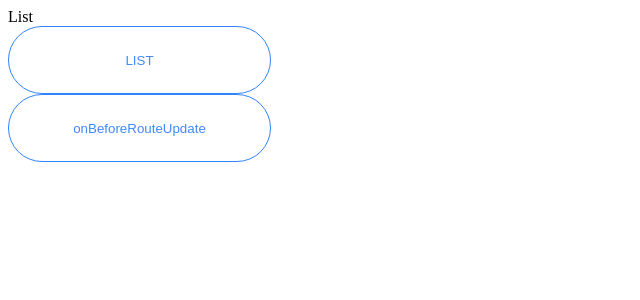
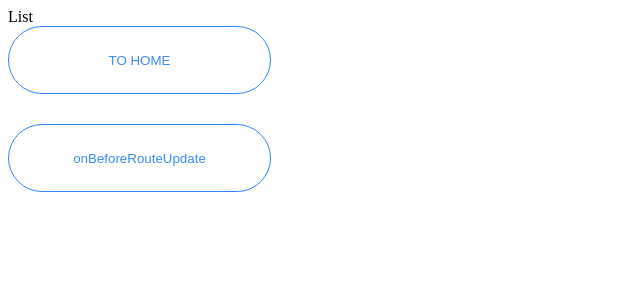
Before and after one commit to Soumns777/soumns-the-hundredth-sunset, a Vue app: page /list/1 in a window 1280 px wide. Shown: the top 300 px of the page, without its empty margins (0-640 px from the left). Built offline with nearby package versions, Linux system fonts and the light colour scheme.

Commit message:
✨ feat:add-vue-router4

```diff
--- a/src/App.vue
+++ b/src/App.vue
@@ -1,10 +1,12 @@
-<script setup lang="ts">
-import addRouter from '@/add-pinia/index.vue';
-</script>
+<script setup lang="ts"></script>
 
 <template>
   <div class="container">
-    <router-view></router-view>
+    <router-view v-slot="{ Component }">
+      <keep-alive>
+        <component :is="Component"></component>
+      </keep-alive>
+    </router-view>
     <!-- <addRouter/>-->
   </div>
 </template>
--- a/src/router/index.ts
+++ b/src/router/index.ts
@@ -13,7 +13,6 @@ const routes: RouteRecordRaw[] = [
     component: () => import('@/views/home/index.vue'),
     props: true
   },
-
   {
     path: '/list/:results',
     name: 'list',
--- a/src/views/home/index.vue
+++ b/src/views/home/index.vue
@@ -1,7 +1,8 @@
 <script setup lang='ts'>
 
-import {onMounted, ref, reactive} from "vue";
+import {onMounted, reactive, ref} from "vue";
 import {onBeforeRouteLeave, useRoute, useRouter} from "vue-router";
+
 
 const props = defineProps({
   home: {
@@ -22,6 +23,13 @@ const route = useRoute()
 
 // console.log(route, '🍊 route')
 // console.log(router, '🍊 router')
+
+const inpRef = ref(null)
+
+
+const change = () => {
+  console.log(inpRef.value, '🍊 inpRef')
+}
 
 
 onMounted(() => {
@@ -46,7 +54,9 @@ onBeforeRouteLeave((to, from, next) => {
 
 <template>
   Home
-  <button class="left-btn" @click="$router.push({name:'list',params:{list:'list',results:'测试数据'}})">HOME</button>
+  <button class="left-btn" @click="$router.push({name:'list',params:{list:'list',results:'测试数据'}})">TO LIST</button>
+
+  <input type="text" v-model="inpRef" @input="change">
 </template>
 
 
--- a/src/views/list/index.vue
+++ b/src/views/list/index.vue
@@ -29,7 +29,7 @@ console.log(props.list, props.results, '🍎 list')
 
 <template>
   List
-  <button class="left-btn" @click="$router.push({name:'home',params:{home:'home'}})">LIST</button>
+  <button class="left-btn" @click="$router.push({name:'home',params:{home:'home'}})">TO HOME</button>
 
   <button class="left-btn" @click="$router.push({name:'list',params:{list:'list',results:'测试数据11'}})">
     onBeforeRouteUpdate
@@ -39,7 +39,8 @@ console.log(props.list, props.results, '🍎 list')
 
 <style lang="scss" scoped>
 .left-btn {
-  @include left-btn()
+  @include left-btn();
+  margin-bottom: 30px;
 }
 
 </style>
```
Also changed, not shown: 2 other files (tests, documents, lock files or other folders).
